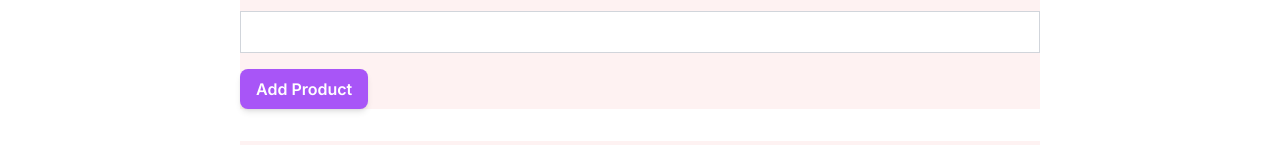
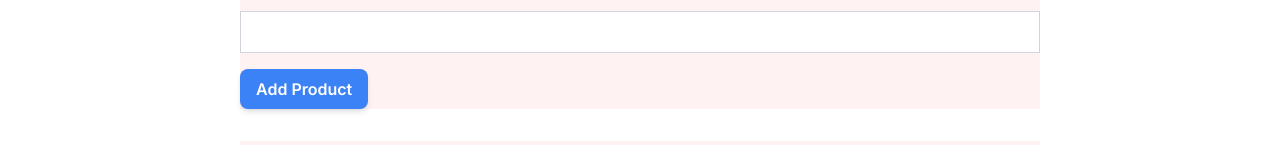
Before and after one commit to SajidCurious/stockmanager, a Next.js app: page / in a window 1280 px wide. Shown: the part 529-674 px from the top of the page. Built offline with nearby package versions, Linux system fonts and the light colour scheme; no server answers; the database is empty.

Commit message:
just editing the written code

```diff
--- a/src/app/page.js
+++ b/src/app/page.js
@@ -99,11 +99,11 @@ export default function Home() {
                   {item.slug} ({item.quantity} available for {item.price})
                 </span>
                 <div className="space-x-8">
-                  <span className="add text-white px-2 rounded-xl bg-blue-600">
+                  <span className="add text-white px-3 py-1 rounded-lg bg-blue-600">
                     -
                   </span>
                   <span className="sub">{item.quantity}</span>
-                  <span className="add text-white px-2 rounded-xl bg-blue-600">
+                  <span className="add text-white px-3 py-1 rounded-lg bg-blue-600">
                     +
                   </span>
                 </div>
@@ -159,7 +159,7 @@ export default function Home() {
             <button
               onClick={addProduct}
               type="submit"
-              className="bg-purple-500 hover:bg-purple-600 text-white px-4 py-2 rounded-lg shadow-md font-semibold"
+              className="bg-blue-500 hover:bg-blue-600 text-white px-4 py-2 rounded-lg shadow-md font-semibold"
             >
               Add Product
             </button>
```
